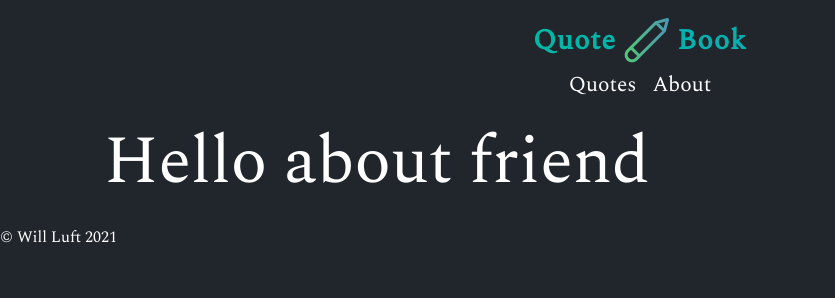
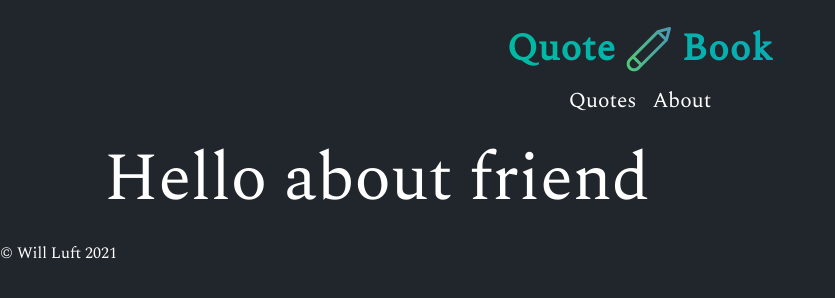
Before and after one commit to wdluft/quote-site, a Gatsby site in the folder frontend/: page /about in a window 1280 px wide. Shown: the whole page, without its empty margins (0-835 px from the left). Built offline with nearby package versions, Linux system fonts and the light colour scheme; Gatsby itself is replaced by a stand-in of ours.

Commit message:
Increased font size of logo

```diff
--- a/frontend/gatsby-config.js
+++ b/frontend/gatsby-config.js
@@ -16,6 +16,7 @@ export default {
         dataset: 'production',
         watchMode: true,
         token: process.env.SANITY_TOKEN,
+        apiVersion: '2021-03-25',
       },
     },
     'gatsby-plugin-styled-components',
--- a/frontend/src/components/Logo.js
+++ b/frontend/src/components/Logo.js
@@ -6,7 +6,7 @@ import styled from 'styled-components';
 const LogoWrapper = styled((props) => <Link {...props} />)`
   width: 100%;
   color: var(--primary);
-  font-size: var(--h4);
+  font-size: var(--h3);
   font-weight: 700;
   letter-spacing: 1px;
   text-decoration: none;
```
